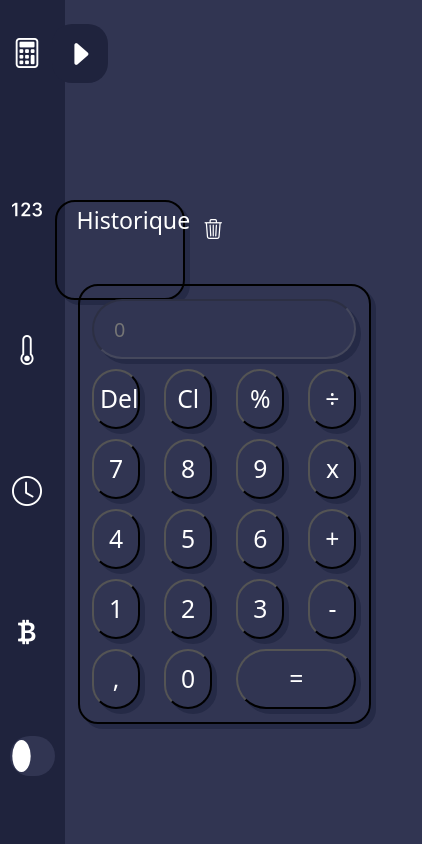
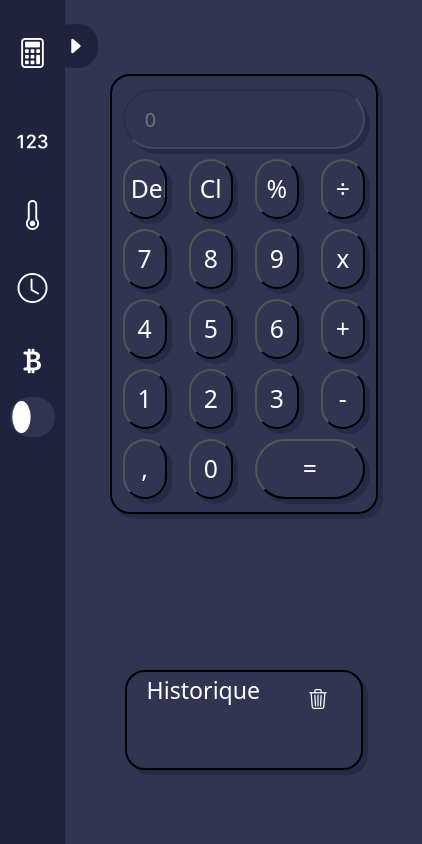
Before and after one commit to kerkazou/youcode_sprint_3, a plain HTML site: page calculator/index.html in a window 390 px wide. Shown: the whole page, 422 px wide, since content can reach past the window. Drawn offline with nearby package versions, Linux system fonts and the light colour scheme.

Commit message:
modification sur responsive

```diff
--- a/calculator/index.html
+++ b/calculator/index.html
@@ -10,11 +10,11 @@
     <link rel="stylesheet" href="https://cdn.jsdelivr.net/npm/bootstrap-icons@1.8.1/font/bootstrap-icons.css">
     <title>Calculatrice</title>
 </head>
-<body class="d-flax" id="color_theme">
+<body id="color_theme">
     <!------------------------ sidebar ------------------------>
     <div class="col-md-1 col-2 vh-100 position-relative" id="sidebar">
         <i class="bi bi-caret-right-fill btn position-absolute top-0" id="menusidebar" onclick="menusidebar()"></i>
-        <ul class="nav nav-pills d-flex flex-sm-column vh-100" id="type_calc">
+        <ul class="nav nav-pills d-flex flex-column vh-100" id="type_calc">
             <li class="btn border-0 my-4"><i class="bi bi-calculator"></i></li>
             <li class="btn border-0 my-2 color_hover_type_calc"><i class="bi bi-123"></i></li>
             <li class="btn border-0 my-2 color_hover_type_calc"><i class="bi bi-thermometer"></i></li>
@@ -25,19 +25,10 @@
             </li>
         </ul>
     </div>
-    <div>
-        <!------------------------ historique ------------------------>
-        <div class="position-absolute top-0 left-0 col-4" id="historique">
-            <header>
-                <h3>Historique</h3>
-                <i class="bi bi-trash3 btn" id="sup_historique" onclick="sup_historique()"></i>
-            </header>
-            <article class="ms-5 text-center" id="historique_op">
-                <h3 id="hoperation"></h3>
-            </article>
-        </div>
+    <div class="col-11 d-md-flex" id="calculator_simple">
         <!------------------------ calculator ------------------------>
-        <form class="col-md-5 col-9 py-2 h2 position-absolute bottom-0 end-0" id="calculator">
+        <div class="col-md-5 col-9">
+            <form class="py-2 h2" id="calculator">
                 <div class="d-flex justify-content-around">
                     <input class="col-11" id="result" type="text" style="height: 60px;" placeholder="0" disabled>
                 </div>
@@ -67,10 +58,21 @@
             </div>
             <div class="d-flex justify-content-around">
                     <input class="col-2" type="button" id="btm_float" value="," onclick="btmFloat()">
-                <input class="col-2" type="button" value="0" onclick="btm(0)">
+                    <input class="col-2" type="button" id="btm_0" value="0" onclick="btm(0)">
                     <input class="col-5" type="button" value="=" id="egal_operation" onclick="btmEgal()">
             </div>
             </form>
+        </div>
+        <!------------------------ historique calculator ------------------------>
+        <div class="col-md-4 col-8 overflow-auto" id="historique">
+            <header>
+                <h3>Historique</h3>
+                <i class="bi bi-trash3 btn" id="sup_historique" onclick="sup_historique()"></i>
+            </header>
+            <article class="text-center" id="historique_op">
+                <h3 id="hoperation"></h3>
+            </article>
+        </div>
     </div>
 </body>
 </html>
--- a/calculator/index.js
+++ b/calculator/index.js
@@ -2,14 +2,17 @@
 function menusidebar(){
    var menusidebar = document.getElementById("menusidebar");
    var type_calc = document.getElementById("type_calc");
+   var calculator_simple = document.getElementById("calculator_simple");
    if(menusidebar.style.transform){
       menusidebar.style.removeProperty('transform');
       sidebar.style.removeProperty('width');
       type_calc.style.removeProperty('display');
+      calculator_simple.style.removeProperty('width');
    }else{
       menusidebar.setAttribute("style" , "transform: rotate(180deg); transition: 1s ease;");
       sidebar.setAttribute("style" , "width: 0px; transition: 1s ease;");
       type_calc.setAttribute("style" , "display: none !important; transition: 1s ease;");
+      calculator_simple.setAttribute("style" , "width: 100%; transition: 1s ease;");
    }
 }
 
@@ -45,7 +48,12 @@ function del() {
 }
 
 function btm(val) {
-   result.value += val;
+   if((val == 0) && (result.value[result.value.length-1] == "/")){
+      document.getElementById("btm_0").disabled = true;
+   }else{
+      document.getElementById("btm_0").disabled = false;
+      result.value += val
+   }
 }
 
 function btmFloat() {
@@ -63,7 +71,6 @@ function btmFloat() {
       }
    }
 }
-
 
 
 function operation(operation) {
@@ -89,6 +96,11 @@ function operation(operation) {
          btmEgal();
          result.value += operation;
       }
+   }
+   if(result.value[result.value.length-1] == "/"){
+      document.getElementById("btm_0").disabled = true;
+   }else{
+      document.getElementById("btm_0").disabled = false;
    }
 }
 
--- a/calculator/style.css
+++ b/calculator/style.css
@@ -4,6 +4,8 @@ body{
     --dark_text: #ffffff;
     --shadow: #252a46;
     background-color: var(--dark1);
+    display: flex;
+    overflow: hidden;
 }
 
 /******************* sidebar *******************/
@@ -24,6 +26,11 @@ body ul li i{
 }
 body ul .color_hover_type_calc:hover{
     background-color: var(--dark1);
+}
+@media screen and (max-width: 770px){
+    body #menusidebar{
+        font-size: 20px;
+    }
 }
 
 /* dark_light */
@@ -46,34 +53,17 @@ body ul #dark{
     transform: scale(0.8);
 }
 
-/******************* historique *******************/
-#historique{
-    border: 2px solid black;
-    border-radius: 20px;
-    min-height: 100px;
-    max-height: 400px;
-    box-shadow: 5px 5px var(--shadow);
-    margin-top: 200px;
-    margin-left: 14%;
+/******************* calculator simple *******************/
+body #calculator_simple{
+    flex-direction: row-reverse;
+    justify-content: space-around;
+    align-items: center;
 }
-body #historique header{
-    display: flex;
-    justify-content: space-between;
-    padding: 5px 20px;
-}
-body #historique h3{
-    color: var(--dark_text);
-}
-body #historique article{
-    color: var(--dark_text);
-}
-body article #historique_op{
-    max-height: 250px;
-    overflow-y: auto;
-}
-body header #sup_historique{
-    color: var(--dark_text);
-    font-size: 20px;
+@media screen and (max-width: 770px){
+    body #calculator_simple{
+        display: flex;
+        flex-direction: column;
+    }
 }
 
 /******************* calculator *******************/
@@ -81,8 +71,6 @@ body header #sup_historique{
     border: 2px solid black;
     border-radius: 20px;
     box-shadow: 5px 5px var(--shadow);
-    margin-bottom: 120px;
-    margin-right: 5%;
 }
 #result{
     background-color: var(--dark1);
@@ -109,3 +97,33 @@ body form button{
     width: 30px;
     height: 60px;
 }
+
+/******************* historique calculator *******************/
+#historique{
+    border: 2px solid black;
+    border-radius: 20px;
+    box-shadow: 5px 5px var(--shadow);
+    min-height: 100px;
+    max-height: 300px;
+    overflow-x: auto;
+}
+body #historique header{
+    display: flex;
+    justify-content: space-between;
+    padding: 5px 20px;
+}
+body #historique h3{
+    color: var(--dark_text);
+}
+body #historique article{
+    color: var(--dark_text);
+}
+body article #historique_op{
+    min-width: 100%;
+    overflow-x: auto;
+    min-height: 400px;
+}
+body header #sup_historique{
+    color: var(--dark_text);
+    font-size: 20px;
+}
```
Lines whose indentation alone changed are shown as unchanged.
